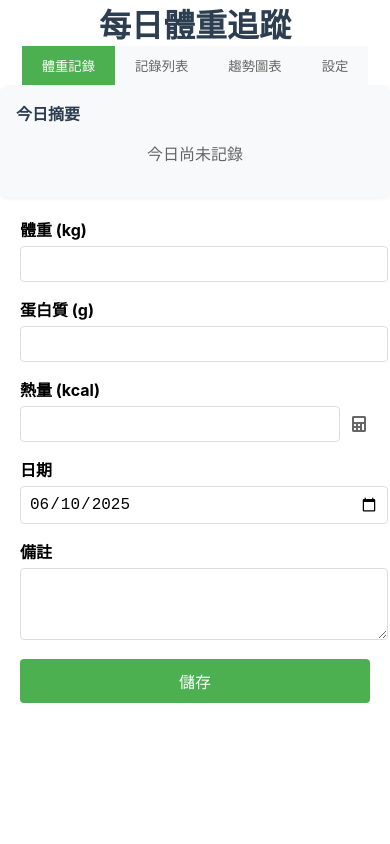
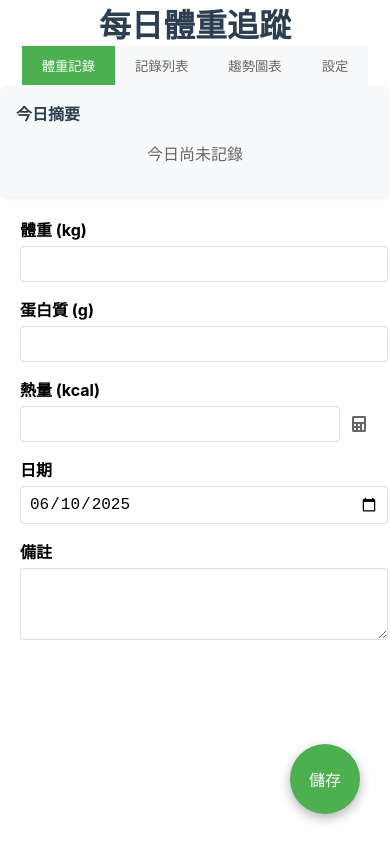
Before and after one commit to snail356/daily-weight-tracker, a Vue app: page / in a window 390 px wide. Built offline with nearby package versions, Linux system fonts and the light colour scheme.

Commit message:
feat: 儲存鈕依照是否為行動裝置判定樣式

```diff
--- a/src/components/WeightForm.vue
+++ b/src/components/WeightForm.vue
@@ -46,15 +46,20 @@
         <label for="note">備註</label>
         <textarea id="note" v-model="note" rows="3"></textarea>
       </div>
-      <button type="submit" :disabled="isSubmitting">
+      <!-- 桌面版按鈕 -->
+      <button type="submit" :disabled="isSubmitting" class="normal-submit-btn">
         {{ isSubmitting ? "儲存中..." : "儲存" }}
+      </button>
+      <!-- 手機版固定按鈕 -->
+      <button type="submit" :disabled="isSubmitting" class="fixed-submit-btn">
+        {{ isSubmitting ? "..." : "儲存" }}
       </button>
     </form>
   </div>
 </template>
 
 <script setup lang="ts">
-import { ref, computed } from "vue";
+import { ref, computed, onMounted, onUnmounted } from "vue";
 import { useTodayRecordStore } from "../stores/todayRecordStore";
 import { db } from "../services/db";
 import CalorieCalculator from "./CalorieCalculator.vue";
@@ -77,6 +82,21 @@ const calories = ref("");
 const note = ref("");
 const date = ref(new Date().toISOString().split("T")[0]);
 const isSubmitting = ref(false);
+
+const isMobile = ref(false);
+
+const checkMobile = () => {
+  isMobile.value = window.innerWidth <= 768;
+};
+
+onMounted(() => {
+  checkMobile();
+  window.addEventListener("resize", checkMobile);
+});
+
+onUnmounted(() => {
+  window.removeEventListener("resize", checkMobile);
+});
 
 const isValid = computed(() => {
   return weight.value !== "" && !isNaN(parseFloat(weight.value));
@@ -173,6 +193,7 @@ defineExpose({
   max-width: 500px;
   margin: 0 auto;
   padding: 20px;
+  padding-bottom: 80px; /* 為固定按鈕留出空間 */
 }
 
 .form-group {
@@ -214,6 +235,69 @@ button:hover:not(:disabled) {
   background-color: #45a049;
 }
 
+/* 新增固定按鈕樣式 */
+.fixed-submit-btn {
+  position: fixed;
+  bottom: 20px;
+  right: 20px;
+  width: 60px;
+  height: 60px;
+  border-radius: 50%;
+  z-index: 100;
+  box-shadow: 0 2px 8px rgba(0, 0, 0, 0.2);
+  display: flex;
+  align-items: center;
+  justify-content: center;
+  font-size: 14px;
+  padding: 0;
+  margin: 0;
+  left: auto;
+  max-width: none;
+}
+
+/* 手機版按鈕樣式 */
+@media (max-width: 768px) {
+  .fixed-submit-btn {
+    width: 70px;
+    height: 70px;
+    bottom: 30px;
+    right: 30px;
+    font-size: 16px;
+    box-shadow: 0 4px 12px rgba(0, 0, 0, 0.3);
+  }
+
+  .normal-submit-btn {
+    display: none;
+  }
+}
+
+/* 桌面版按鈕樣式 */
+@media (min-width: 769px) {
+  .fixed-submit-btn {
+    display: none;
+  }
+
+  .normal-submit-btn {
+    display: block;
+  }
+}
+
+.fixed-submit-btn:disabled,
+.normal-submit-btn:disabled {
+  background-color: #cccccc;
+  cursor: not-allowed;
+}
+
+.fixed-submit-btn:hover:not(:disabled) {
+  background-color: #45a049;
+  transform: scale(1.05);
+  transition: transform 0.2s ease;
+}
+
+.normal-submit-btn:hover:not(:disabled) {
+  background-color: #45a049;
+}
+
 .input-with-calculator {
   display: flex;
   align-items: center;
--- a/src/views/AppContent.vue
+++ b/src/views/AppContent.vue
@@ -156,15 +156,9 @@ watch(activeTab, async (newTab) => {
   max-width: 1200px;
   margin: 0 auto;
   padding: var(--p-5);
-  height: 100vh;
+  min-height: 100vh;
   display: flex;
   flex-direction: column;
-  position: fixed;
-  top: 0;
-  left: 0;
-  right: 0;
-  bottom: 0;
-  overflow: hidden;
 }
 
 .header {
@@ -184,7 +178,6 @@ watch(activeTab, async (newTab) => {
   padding-bottom: var(--p-5);
   -webkit-overflow-scrolling: touch;
   position: relative;
-  height: 100%;
 }
 
 .summary-content {
```
